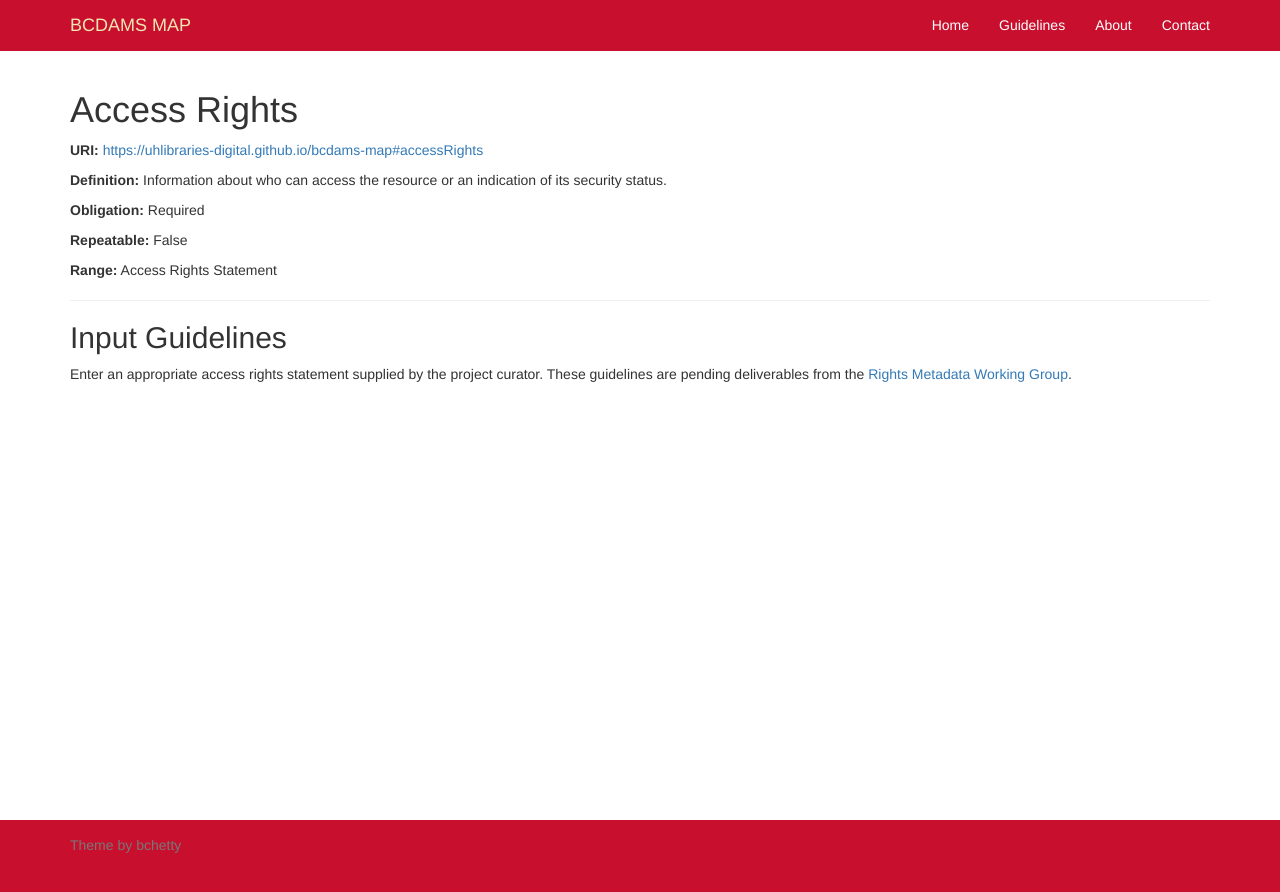
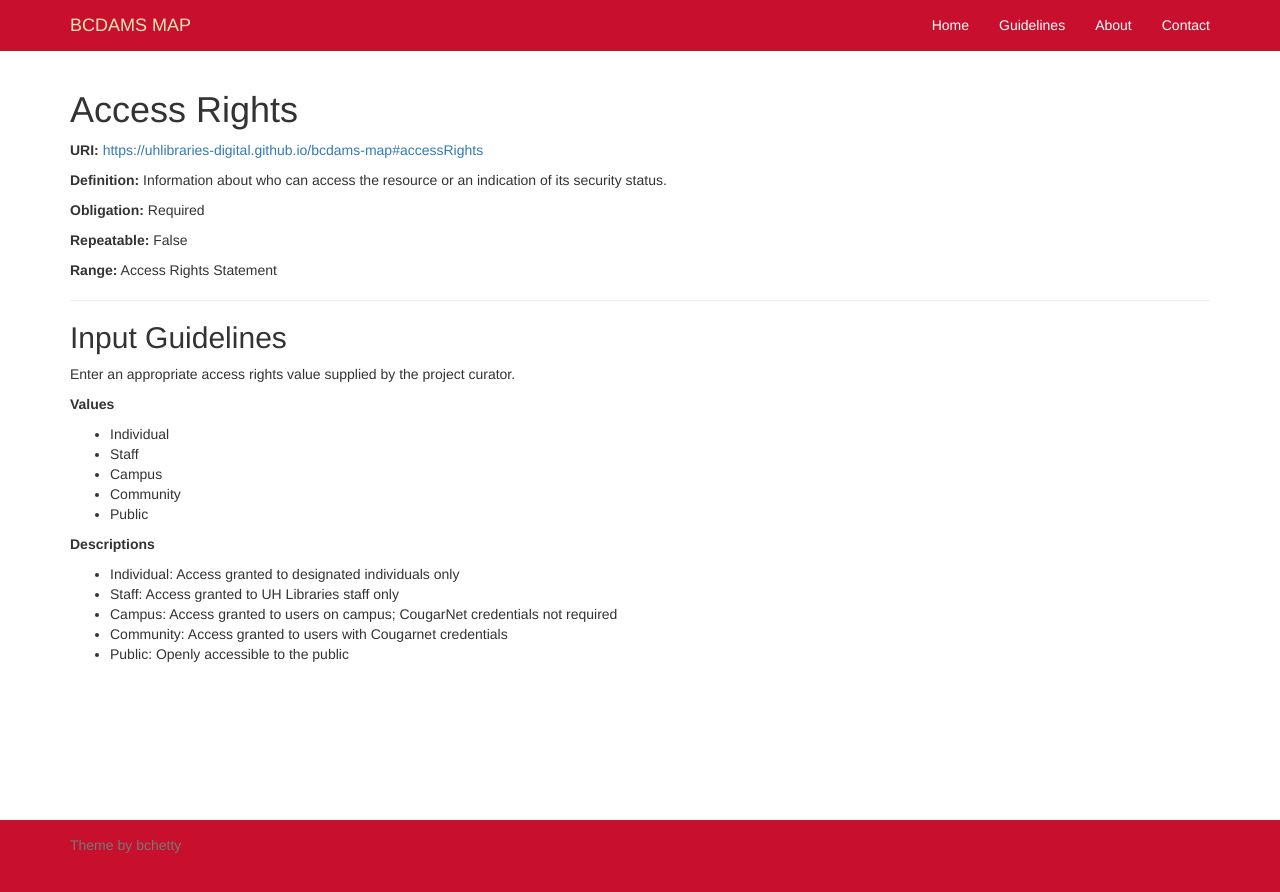
Before and after one commit to uhlibraries-digital/bcdams-map, a Jekyll site: the page built from guidelines/accessRights.md, in a window 1280 px wide. Shown: the top 892 px of the page. Built offline with Jekyll 4.4.1, drawn with Linux system fonts in a browser that asks for light colours; nearby versions of some CDN libraries; comment, search, counter and statistics services are not loaded.

Commit message:
update accessRights guidelines

```diff
--- a/guidelines/accessRights.md
+++ b/guidelines/accessRights.md
@@ -7,4 +7,18 @@ comments: false
 
 {% include guidelines.md %}
 
-Enter an appropriate access rights statement supplied by the project curator. These guidelines are pending deliverables from the [Rights Metadata Working Group](https://github.com/uhlibraries-digital/bcdams-map/wiki#rights-metadata-working-group-rmwg).
+Enter an appropriate access rights value supplied by the project curator.
+
+__Values__
+- Individual
+- Staff
+- Campus
+- Community
+- Public
+
+__Descriptions__
+- Individual: Access granted to designated individuals only
+- Staff: Access granted to UH Libraries staff only
+- Campus: Access granted to users on campus; CougarNet credentials not required
+- Community: Access granted to users with Cougarnet credentials
+- Public: Openly accessible to the public
```
